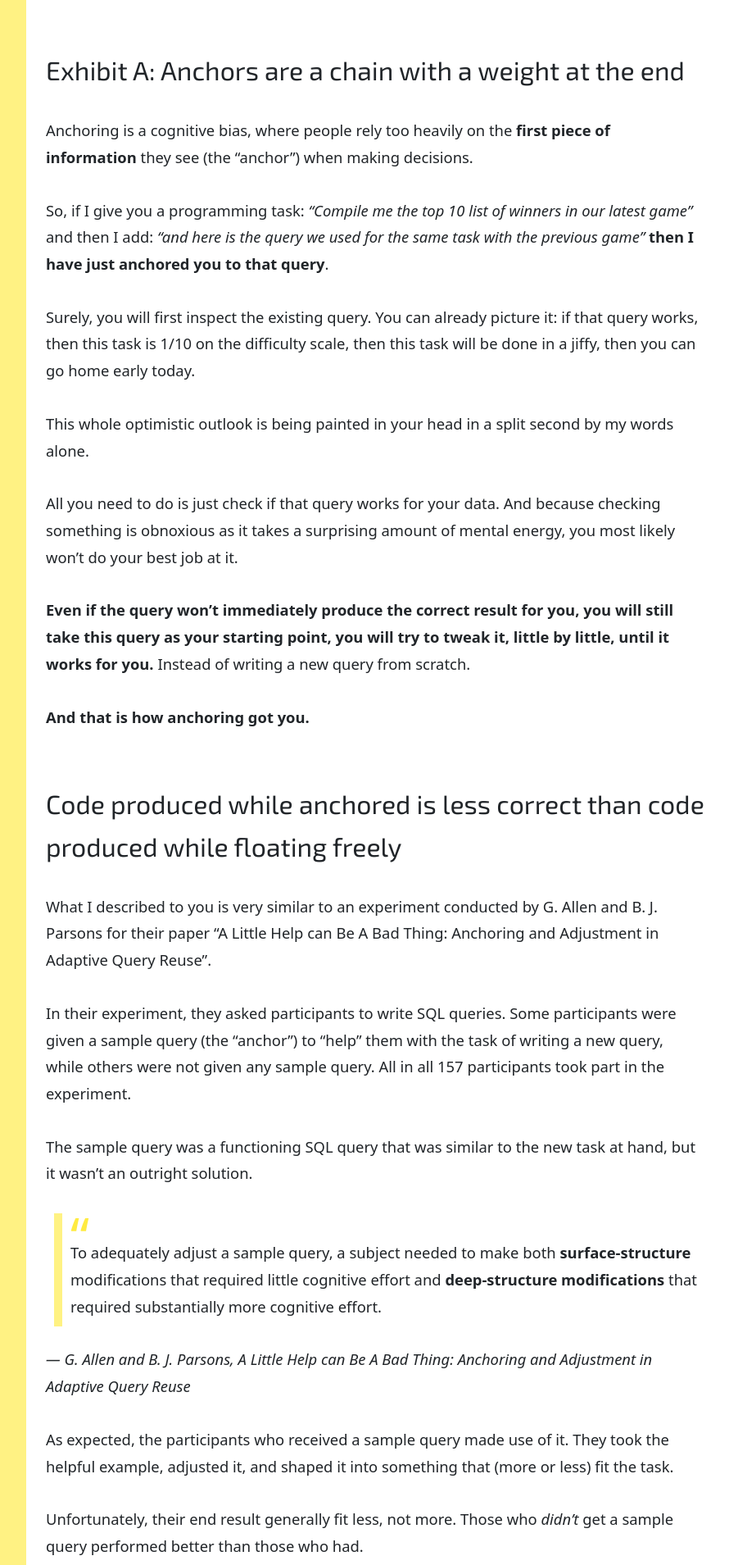
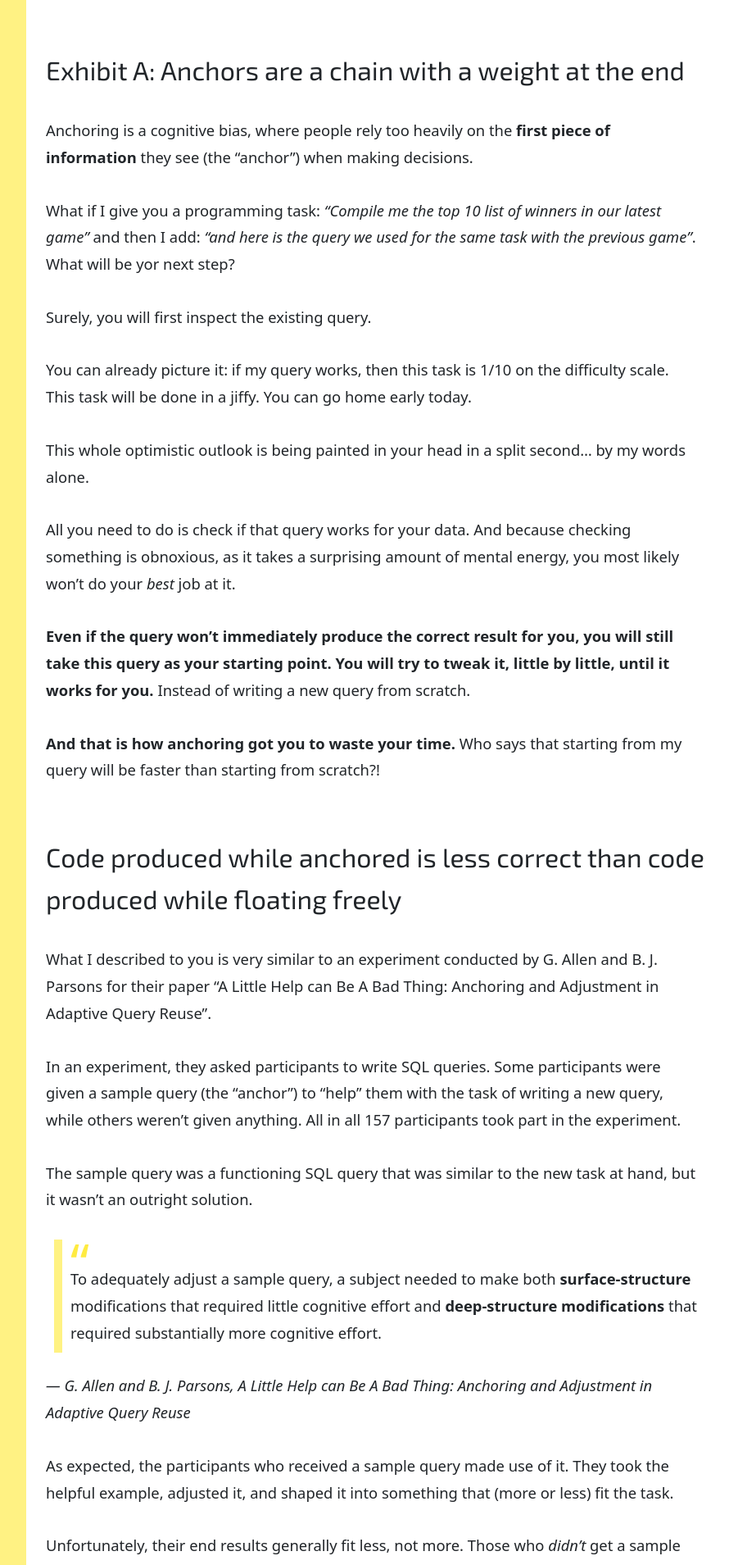
Before and after one commit to inesp/inesp.github.io, a Jekyll site: the page built from _posts/2025-07-21-blind-spots-in-code-part-I.md, in a window 1280 px wide. Shown: the part 2954-4863 px from the top of the page at 82% size, without its empty margins (288-1178 px from the left). Built offline with Jekyll 4.4.1, drawn with Linux system fonts in a browser that asks for light colours; nearby versions of some CDN libraries; some web fonts are replaced; some of the changed text lies outside the part shown.

Commit message:
Improve text

```diff
--- a/_includes/head.html
+++ b/_includes/head.html
@@ -19,7 +19,7 @@
   {%- seo -%}
 
   <link href="https://cdn.jsdelivr.net/npm/bootstrap@5.3.3/dist/css/bootstrap.min.css" rel="stylesheet" integrity="sha384-QWTKZyjpPEjISv5WaRU9OFeRpok6YctnYmDr5pNlyT2bRjXh0JMhjY6hW+ALEwIH" crossorigin="anonymous">
-  <link rel="stylesheet" href="{{ "/assets/bs-override.css" | relative_url }}?v7">
+  <link rel="stylesheet" href="{{ "/assets/bs-override.css" | relative_url }}?v8">
 
   {% feed_meta %}
 
--- a/_posts/2025-07-21-blind-spots-in-code-part-I.md
+++ b/_posts/2025-07-21-blind-spots-in-code-part-I.md
@@ -73,23 +73,27 @@
 
 Anchoring is a cognitive bias, where people rely too heavily on the **first piece of information** they see (the "anchor") when making decisions.
 
-So, if I give you a programming task: _"Compile me the top 10 list of winners in our latest game"_ and then I add: _"and here is the query we used for the same task with the previous game"_ **then I have just anchored you to that query**.
+What if I give you a programming task: _"Compile me the top 10 list of winners in our latest game"_ and then I add: _"and here is the query we used for the same task with the previous game"_. What will be yor next step?
 
-Surely, you will first inspect the existing query. You can already picture it: if that query works, then this task is 1/10 on the difficulty scale, then this task will be done in a jiffy, then you can go home early today.
+Surely, you will first inspect the existing query.
 
-This whole optimistic outlook is being painted in your head in a split second by my words alone.
+You can already picture it: if my query works, then this task is 1/10 on the difficulty scale. This task will be done in a jiffy. You can go home early today.
 
-All you need to do is just check if that query works for your data. And because checking something is obnoxious as it takes a surprising amount of mental energy, you most likely won't do your best job at it.
+This whole optimistic outlook is being painted in your head in a split second... by my words alone.
 
-**Even if the query won't immediately produce the correct result for you, you will still take this query as your starting point, you will try to tweak it, little by little, until it works for you.** Instead of writing a new query from scratch.
+All you need to do is check if that query works for your data. And because checking something is obnoxious, as it takes a surprising amount of mental energy, you most likely won't do your _best_ job at it.
 
-**And that is how anchoring got you.**
+**Even if the query won't immediately produce the correct result for you, you will still take this query as your starting point. You will try to tweak it, little by little, until it works for you.** Instead of writing a new query from scratch.
+
+**And that is how anchoring got you to waste your time.** Who says that starting from my query will be faster than starting from scratch?!
+
 
 ## Code produced while anchored is less correct than code produced while floating freely
 
+
 What I described to you is very similar to an experiment conducted by G. Allen and B. J. Parsons for their paper "A Little Help can Be A Bad Thing: Anchoring and Adjustment in Adaptive Query Reuse".
 
-In their experiment, they asked participants to write SQL queries. Some participants were given a sample query (the "anchor") to "help" them with the task of writing a new query, while others were not given any sample query. All in all 157 participants took part in the experiment.
+In an experiment, they asked participants to write SQL queries. Some participants were given a sample query (the "anchor") to "help" them with the task of writing a new query, while others weren't given anything. All in all 157 participants took part in the experiment.
 
 The sample query was a functioning SQL query that was similar to the new task at hand, but it wasn't an outright solution.
 
@@ -100,11 +104,17 @@
 
 As expected, the participants who received a sample query made use of it. They took the helpful example, adjusted it, and shaped it into something that (more or less) fit the task.
 
-Unfortunately, their end result generally fit less, not more.  Those who _didn’t_ get a sample query performed better than those who had.
+Unfortunately, their end results generally fit less, not more.  Those who _didn’t_ get a sample query performed better than those who had.
 
 Starting from scratch led to more correct solutions. The group with no sample query had a **44.3% success rate**, while the group that got a sample query had only **21.5% success rate**. **Turns out, a ready-made starting point can quietly steer you in the wrong direction.**
 
+|              | With sample query | Without sample query |
+|--------------|-------------------|----------------------|
+| Success rate | 21.5%             | 44.3%                |
+{:.first-column}
+
 > Hypothesis 1 _(tn: Reuse of queries results in more errors than starting from scratch  )_ is supported.  This result is extremely compelling. It means that **when individuals compose queries from scratch they are more likely to product(tn: produce) the correct answer than when they modify an existing query;** [...]
+>
 > Average performance in our sample showed that subjects generated **the correct answer 44.3 percent** of the time when no sample query was presented and **only 21.5 percent** of the time when an example was available.
 >
 > [...]
--- a/assets/bs-override.scss
+++ b/assets/bs-override.scss
@@ -431,7 +431,7 @@
 
   td {
     padding: 1rem;
-    border-top: 1px solid #e5e5e5;
+    border-top: 1px solid #fadb8d;
     color: #212529;
   }
 
@@ -449,9 +449,6 @@
   tbody tr:nth-child(even):hover {
     background-color: #ffe6e6;
   }
-  td {
-    border-top: 1px solid #fadb8d;
-  }
 }
 
 .table-full {
@@ -465,6 +462,32 @@
   }
 }
 
+
+/* Last column styling for totals/summary data */
+.last-column {
+  td:last-child, th:last-child {
+    font-weight: 600;
+    text-align: right;
+    border-left: 4px solid #fbe5ad;
+    position: relative;
+  }
+}
+/* Last row styling for totals/summary data */
+.last-row {
+  tbody tr:last-child td {
+    font-weight: 600;
+    border-top: 4px solid #fbe5ad;
+    position: relative;
+  }
+}
+/* First column styling for key data */
+.first-column {
+  td:first-child, th:first-child {
+    font-weight: 600;
+    text-align: left;
+    border-right: 2px solid #fbe5ad;
+  }
+}
 
 // ------------------------ TALKS
 table.talks {
```
Also changed, not shown: other parts of _posts/2025-07-21-blind-spots-in-code-part-I.md (+1 -1 lines).
